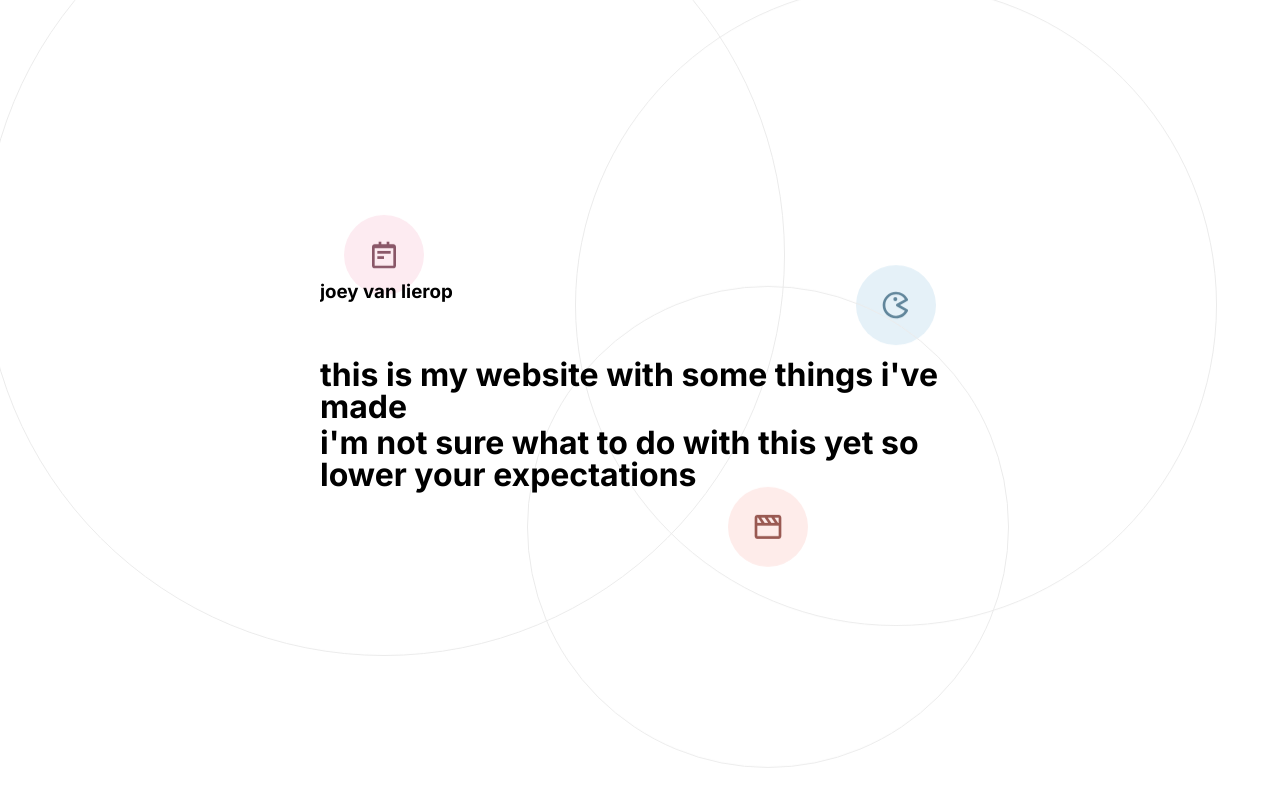
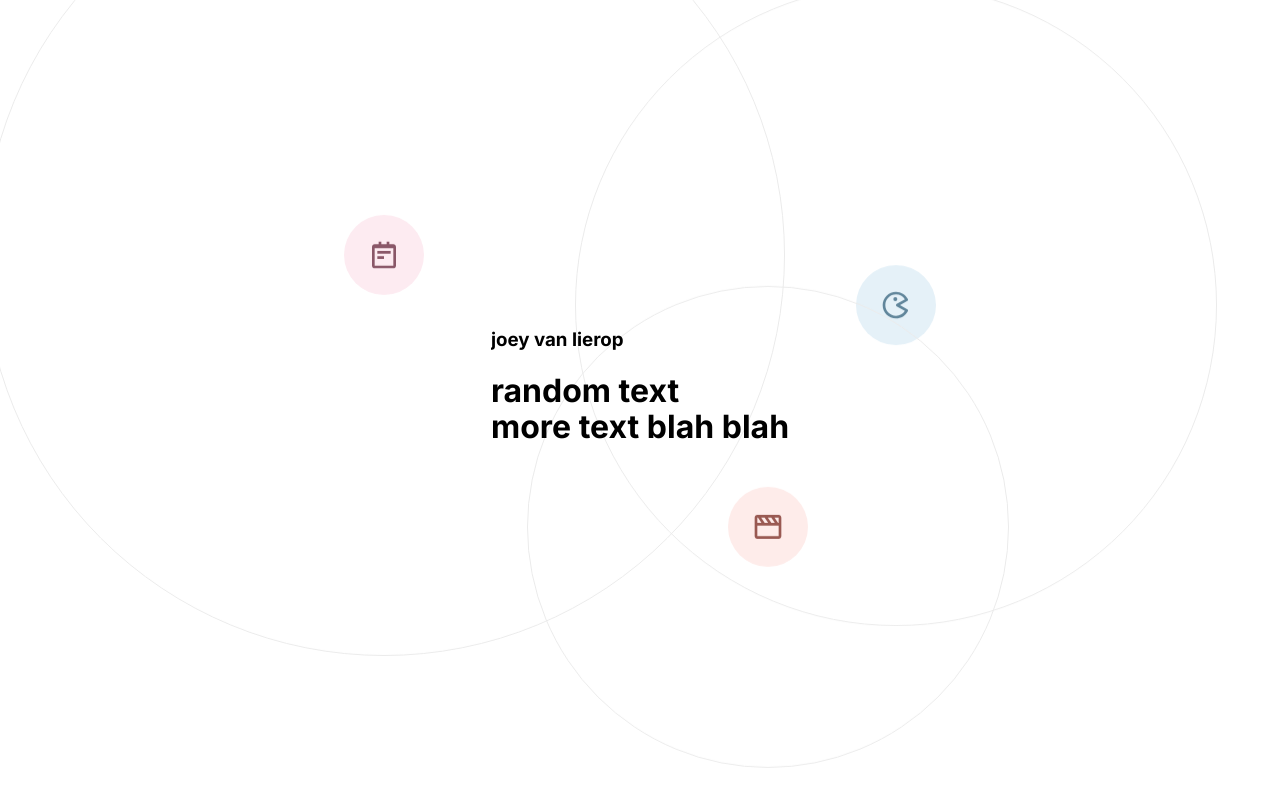
Before and after one commit to joeyvanlierop/joey, a Next.js app: page / in a window 1280 px wide. Built offline with nearby package versions, Linux system fonts and the light colour scheme.

Commit message:
fix fouc

```diff
--- a/components/About.tsx
+++ b/components/About.tsx
@@ -1,4 +1,3 @@
-import { motion } from "framer-motion";
 import styled, { keyframes } from "styled-components";
 
 const fadeInDelay = 0.2;
@@ -18,12 +17,12 @@ export const About: React.FC<AboutProps> = (props) => {
             "--delay": "0.25s",
           }}
         >
-          joey van lierop
+          {props.name}
         </Text>
       </TextBounds>
       <h1>
         {props.lines.map((line, index) => (
-          <TextBounds>
+          <TextBounds key={index}>
             <Text
               style={{
                 "--delay": `${fadeInDelay * index + 0.25}s`,
@@ -42,7 +41,6 @@ const Wrapper = styled.section`
   display: flex;
   justify-content: center;
   flex-direction: column;
-  gap: 2rem;
 `;
 
 const TextBounds = styled.div`
--- a/package.json
+++ b/package.json
@@ -4,7 +4,7 @@
   "private": true,
   "scripts": {
     "dev": "next dev",
-    "build": "next build",
+    "build": "next build && next export",
     "start": "next start"
   },
   "dependencies": {
--- a/pages/_document.js
+++ b/pages/_document.js
@@ -1,9 +1,31 @@
 import Document, { Head, Html, Main, NextScript } from "next/document";
+import { ServerStyleSheet } from "styled-components";
 
 class MyDocument extends Document {
   static async getInitialProps(ctx) {
-    const initialProps = await Document.getInitialProps(ctx);
-    return { ...initialProps };
+    const sheet = new ServerStyleSheet();
+    const originalRenderPage = ctx.renderPage;
+
+    try {
+      ctx.renderPage = () =>
+        originalRenderPage({
+          enhanceApp: (App) => (props) =>
+            sheet.collectStyles(<App {...props} />),
+        });
+
+      const initialProps = await Document.getInitialProps(ctx);
+      return {
+        ...initialProps,
+        styles: (
+          <>
+            {initialProps.styles}
+            {sheet.getStyleElement()}
+          </>
+        ),
+      };
+    } finally {
+      sheet.seal();
+    }
   }
 
   render() {
--- a/pages/index.tsx
+++ b/pages/index.tsx
@@ -10,10 +10,7 @@ export default function Home() {
       <Hero>
         <About
           name="joey van lierop"
-          lines={[
-            "this is my website with some things i've made",
-            "i'm not sure what to do with this yet so lower your expectations",
-          ]}
+          lines={["random text", "more text blah blah"]}
         />
       </Hero>
       {/* Writing */}
```
Also changed, not shown: .babelrc, 1 other file (tests, documents, lock files or other folders).
